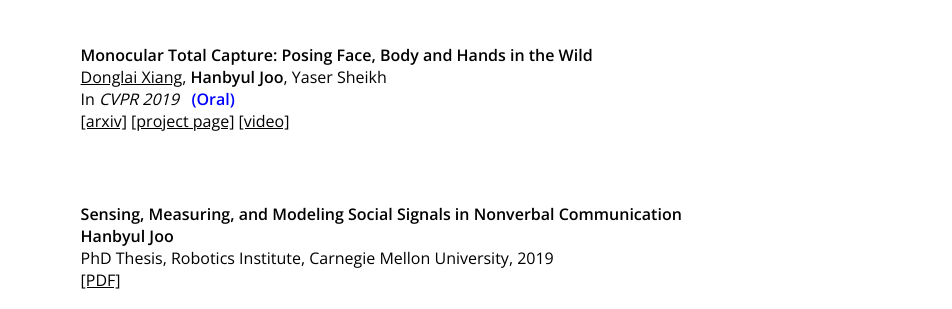
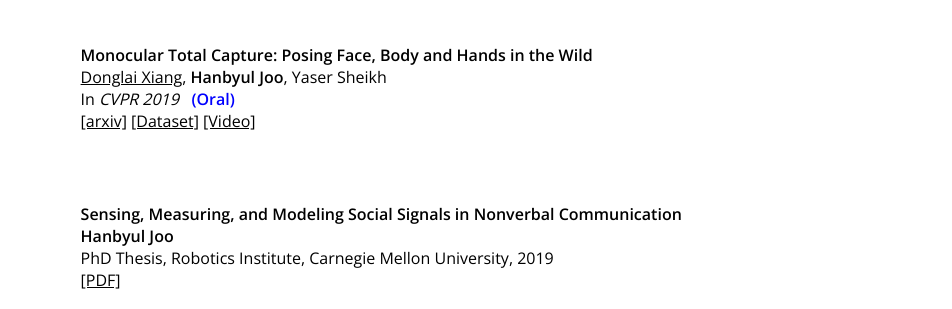
Before and after one commit to jhugestar/jhugestar.github.io, a plain HTML site: page index.html in a window 1280 px wide. Shown: the part 2595-2904 px from the top of the page, 328-1280 px from the left. Drawn offline with nearby package versions, Linux system fonts and the light colour scheme.

Commit message:
update ssp

```diff
--- a/index.html
+++ b/index.html
@@ -244,7 +244,8 @@ Our <a href="https://github.com/CMU-Perceptual-Computing-Lab/openpose">OpenPose
 	<br>
 	In <em> CVPR 2019</em>  &nbsp <b> <font color="blue">(Oral)</font> </b> <br> <!----b> (Oral) </b> <font class="ratio"> - Acceptance ratio: 70/3303~2.1% </font> <br-->
 	<a href="https://arxiv.org/pdf/1906.04158.pdf">[arxiv]</a>
-	<!---->a href="http://domedb.perception.cs.cmu.edu/ssp.html">[project page]</a-->
+	[Dataset]
+	[Video]
 	</td>
 </tr>
 
@@ -261,8 +262,8 @@ Our <a href="https://github.com/CMU-Perceptual-Computing-Lab/openpose">OpenPose
 	<br>
 	In <em> CVPR 2019</em>  &nbsp <b> <font color="blue">(Oral)</font> </b> <br>  <!----b> (Oral) </b> <font class="ratio"> - Acceptance ratio: 70/3303~2.1% </font> <br-->
 	<a href="https://arxiv.org/abs/1812.01598">[arxiv]</a>
-		<a href="http://domedb.perception.cs.cmu.edu/mtc.html">[project page]</a>
-		<a href="https://www.youtube.com/watch?v=rZn15BRf77E">[video]</a>
+		<a href="http://domedb.perception.cs.cmu.edu/mtc.html">[Dataset]</a>
+		<a href="https://www.youtube.com/watch?v=rZn15BRf77E">[Video]</a>
 	</td>
 </tr>
 
```
